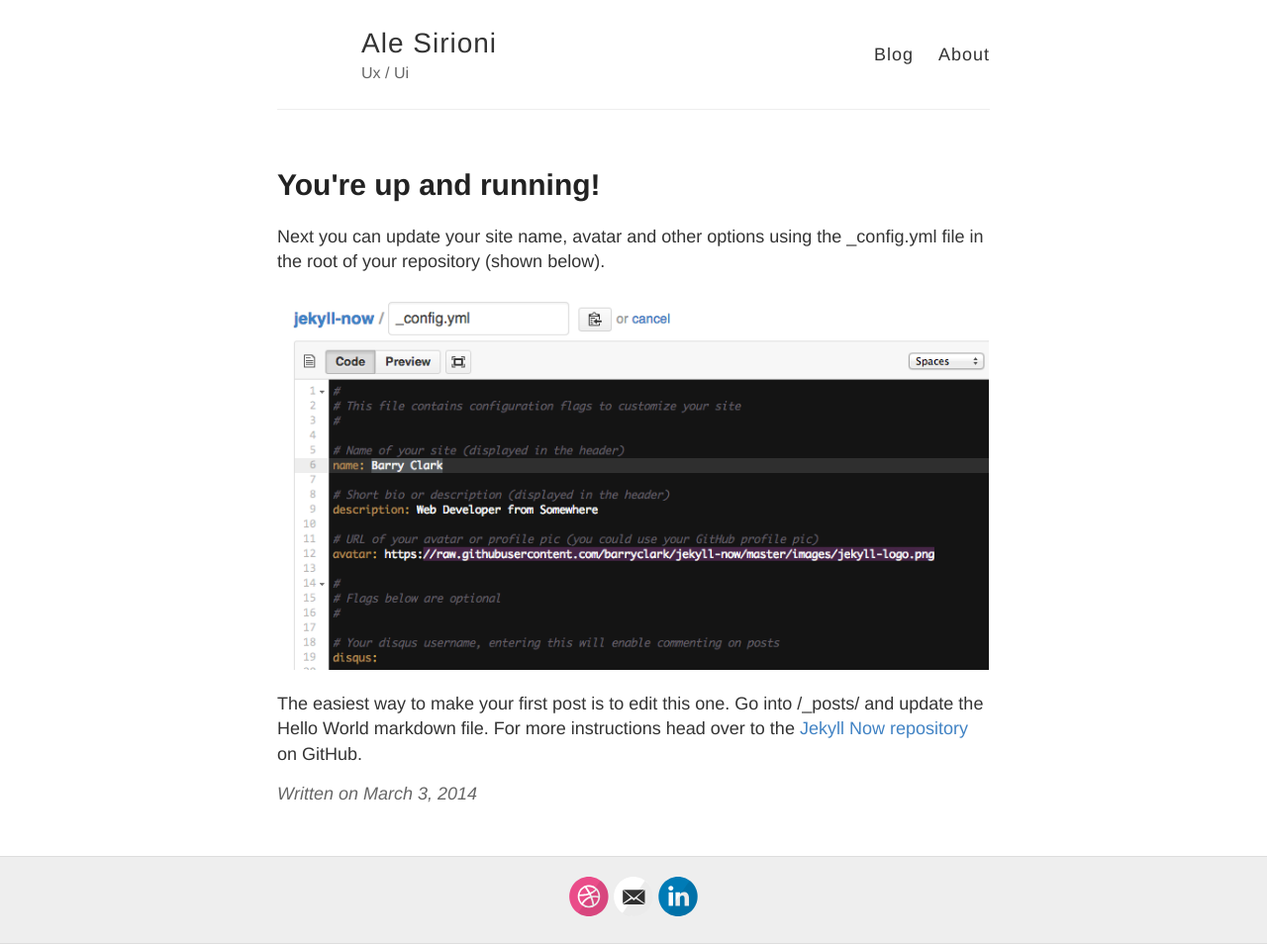
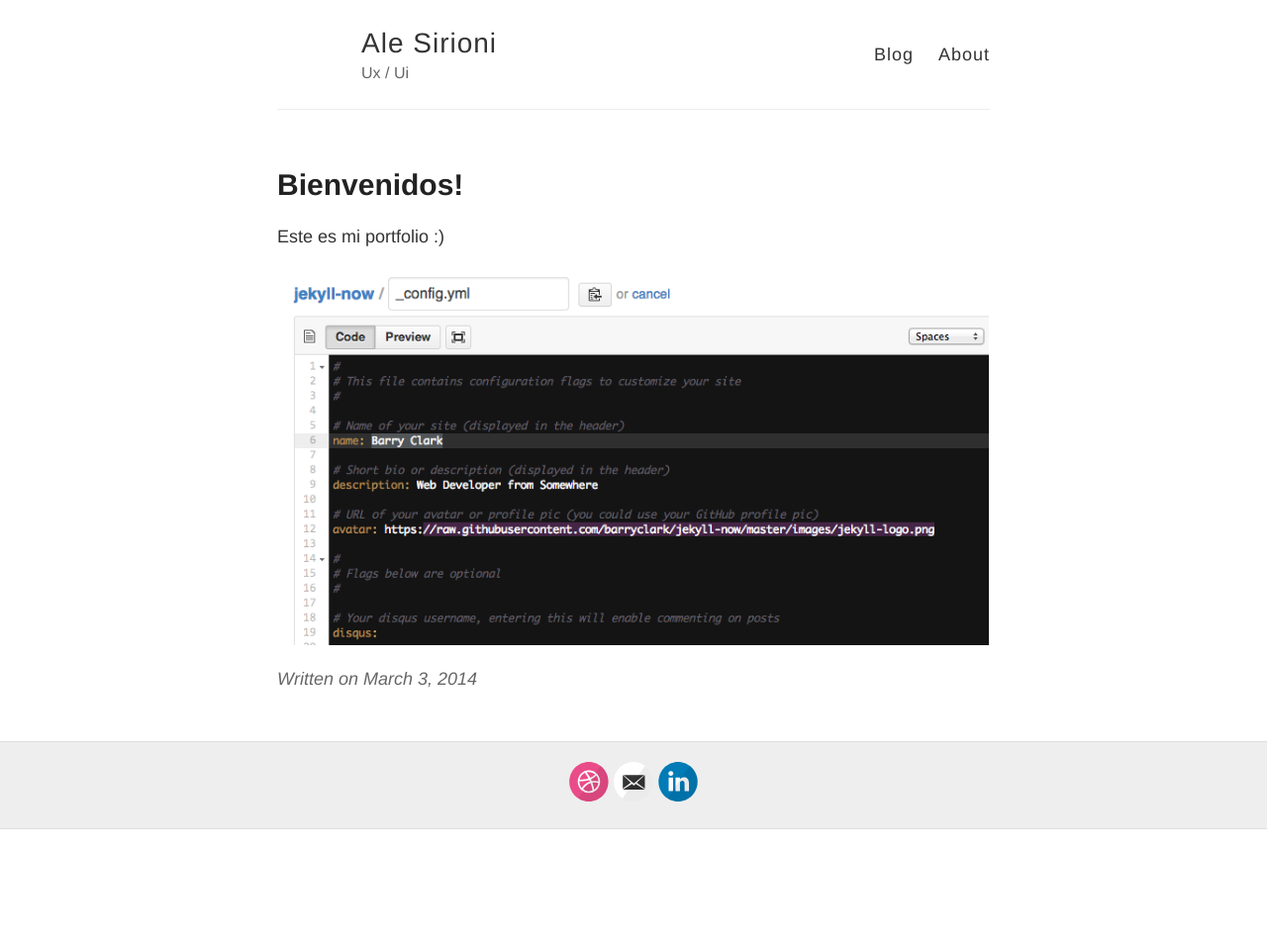
Before and after one commit to alesirioni/alesirioni.github.io, a Jekyll site: the page built from _posts/2014-3-3-Hello-World.md, in a window 1280 px wide. Shown: the whole page at 99% size. Built offline with Jekyll 4.4.1, drawn with Linux system fonts in a browser that asks for light colours; after the commit the page ends 900 px from its top, so only the background shows below that.

Commit message:
Update 2014-3-3-Hello-World.md

```diff
--- a/_posts/2014-3-3-Hello-World.md
+++ b/_posts/2014-3-3-Hello-World.md
@@ -1,10 +1,8 @@
 ---
 layout: post
-title: You're up and running!
+title: Bienvenidos!
 ---
 
-Next you can update your site name, avatar and other options using the _config.yml file in the root of your repository (shown below).
+Este es mi portfolio :)
 
 ![_config.yml]({{ site.baseurl }}/images/config.png)
-
-The easiest way to make your first post is to edit this one. Go into /_posts/ and update the Hello World markdown file. For more instructions head over to the [Jekyll Now repository](https://github.com/barryclark/jekyll-now) on GitHub.
```
